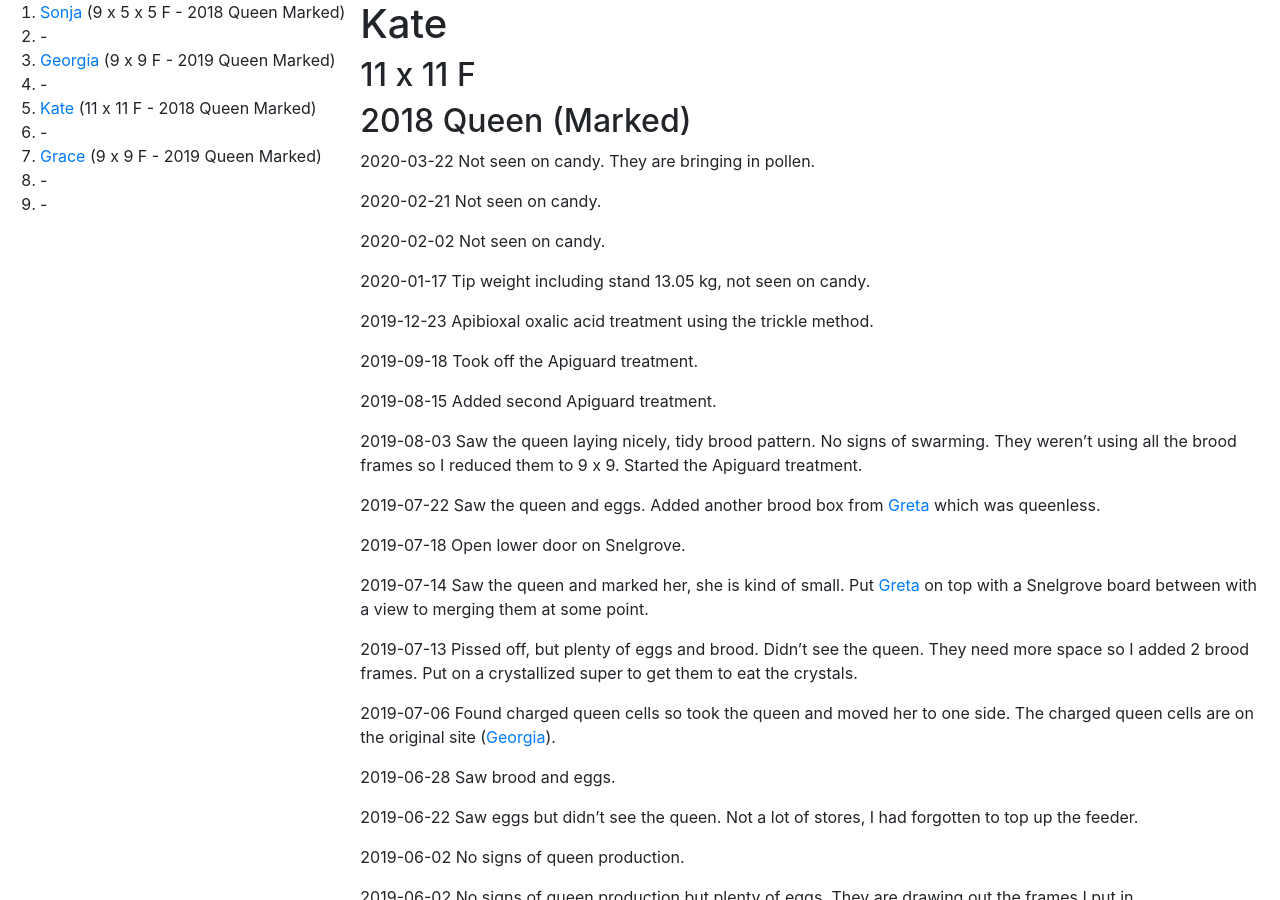
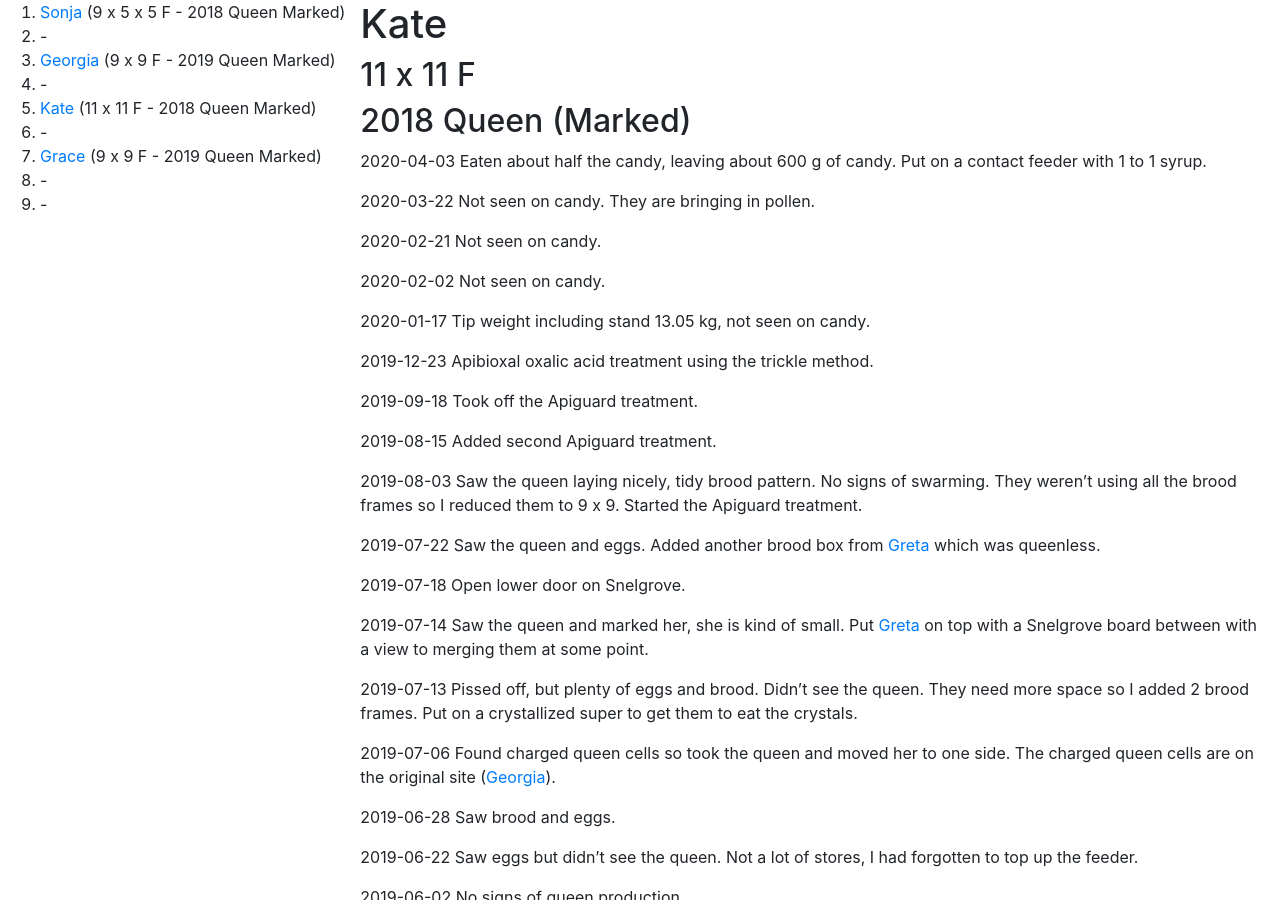
Before and after one commit to joejcollins/rhapsody-angel, a Jekyll site: the page built from queens/kate.md, in a window 1280 px wide and 900 px high. Built offline with Jekyll 4.4.1, drawn with Linux system fonts in a browser that asks for light colours; our own code applies the rules of GitHub Pages for plain Markdown files.

Commit message:
Candy on 2nd hive

```diff
--- a/queens/kate.md
+++ b/queens/kate.md
@@ -4,6 +4,8 @@ position: 3
 # Kate
 ## 11 x 11 F
 ## 2018 Queen (Marked)
+
+2020-04-03 Eaten about half the candy, leaving about 600 g of candy.  Put on a contact feeder with 1 to 1 syrup.
 
 2020-03-22 Not seen on candy.  They are bringing in pollen.
 
```
